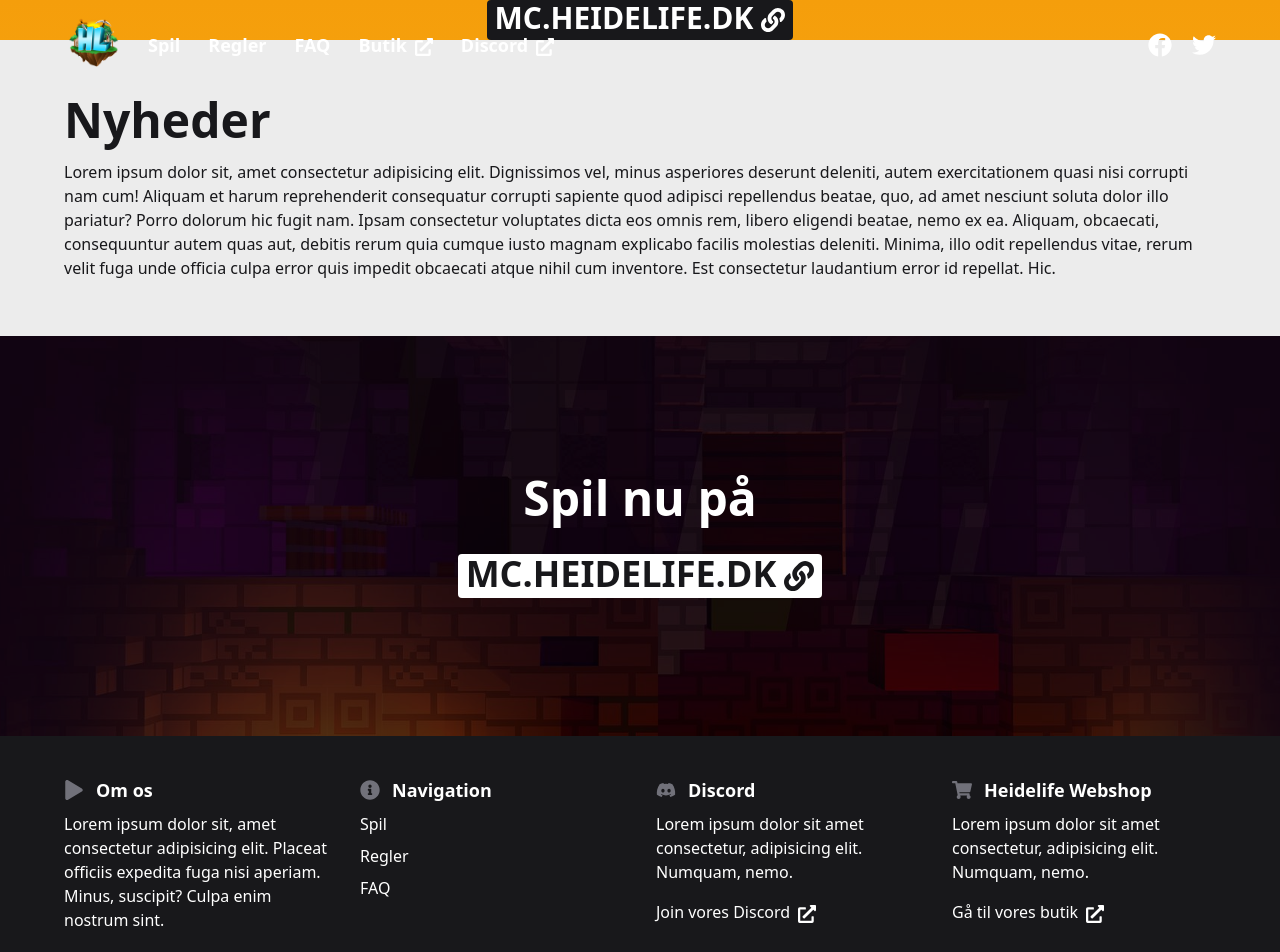
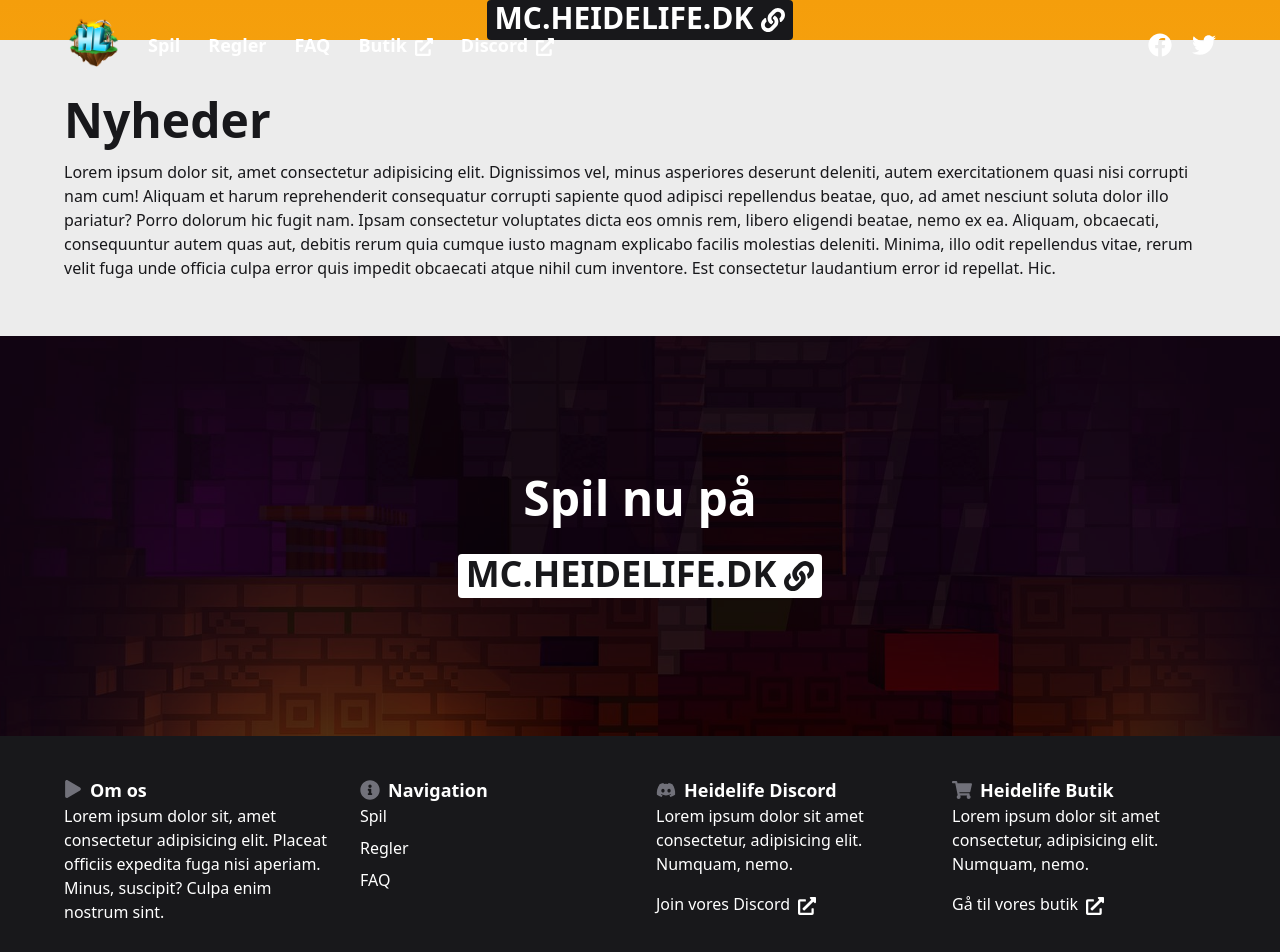
Before and after one commit to karstenpedersen/heidelife, a Next.js app: page / in a window 1280 px wide. Shown: the top 952 px of the page. Built offline with nearby package versions, Linux system fonts and the light colour scheme.

Commit message:
fixed headings in footer

```diff
--- a/src/components/navigation/Footer.tsx
+++ b/src/components/navigation/Footer.tsx
@@ -6,8 +6,8 @@ import {
   FaPlay,
   FaShoppingCart,
 } from "react-icons/fa";
-import Heading from "../headings/Heading";
 import IconLink from "../utils/IconLink";
+import IconText from "../utils/IconText";
 import Wrapper from "../utils/Wrapper";
 import Navigation from "./Navigation";
 
@@ -19,10 +19,10 @@ const Footer: React.FC<IFooter> = () => {
       <Wrapper className="space-y-14">
         <div className="grid gap-6 sm:grid-cols-2 md:gap-8 lg:grid-cols-4">
           <div>
-            <Heading
-              title="Om os"
+            <IconText
+              text="Om os"
               startIcon={FaPlay}
-              headingType="h6"
+              textClassName="text-lg font-semibold"
               iconClassName="text-zinc-500"
             />
             <p>
@@ -32,11 +32,11 @@ const Footer: React.FC<IFooter> = () => {
             </p>
           </div>
           <div>
-            <Heading
-              title="Navigation"
+            <IconText
+              text="Navigation"
               startIcon={FaInfoCircle}
-              headingType="h6"
-              iconClassName="text-zinc-500"
+              textClassName="text-lg font-semibold"
+              iconClassName="text-zinc-500 text-xl"
             />
             <Navigation
               className="flex flex-col gap-2"
@@ -44,11 +44,11 @@ const Footer: React.FC<IFooter> = () => {
             />
           </div>
           <div>
-            <Heading
-              title="Discord"
+            <IconText
+              text="Heidelife Discord"
               startIcon={FaDiscord}
-              headingType="h6"
-              iconClassName="text-zinc-500"
+              textClassName="text-lg font-semibold"
+              iconClassName="text-zinc-500 text-xl"
             />
             <p className="mb-4">
               Lorem ipsum dolor sit amet consectetur, adipisicing elit. Numquam,
@@ -63,12 +63,13 @@ const Footer: React.FC<IFooter> = () => {
             />
           </div>
           <div>
-            <Heading
-              title="Heidelife Webshop"
+            <IconText
+              text="Heidelife Butik"
               startIcon={FaShoppingCart}
-              headingType="h6"
-              iconClassName="text-zinc-500"
+              textClassName="text-lg font-semibold"
+              iconClassName="text-zinc-500 text-xl"
             />
+
             <p className="mb-4">
               Lorem ipsum dolor sit amet consectetur, adipisicing elit. Numquam,
               nemo.
```
